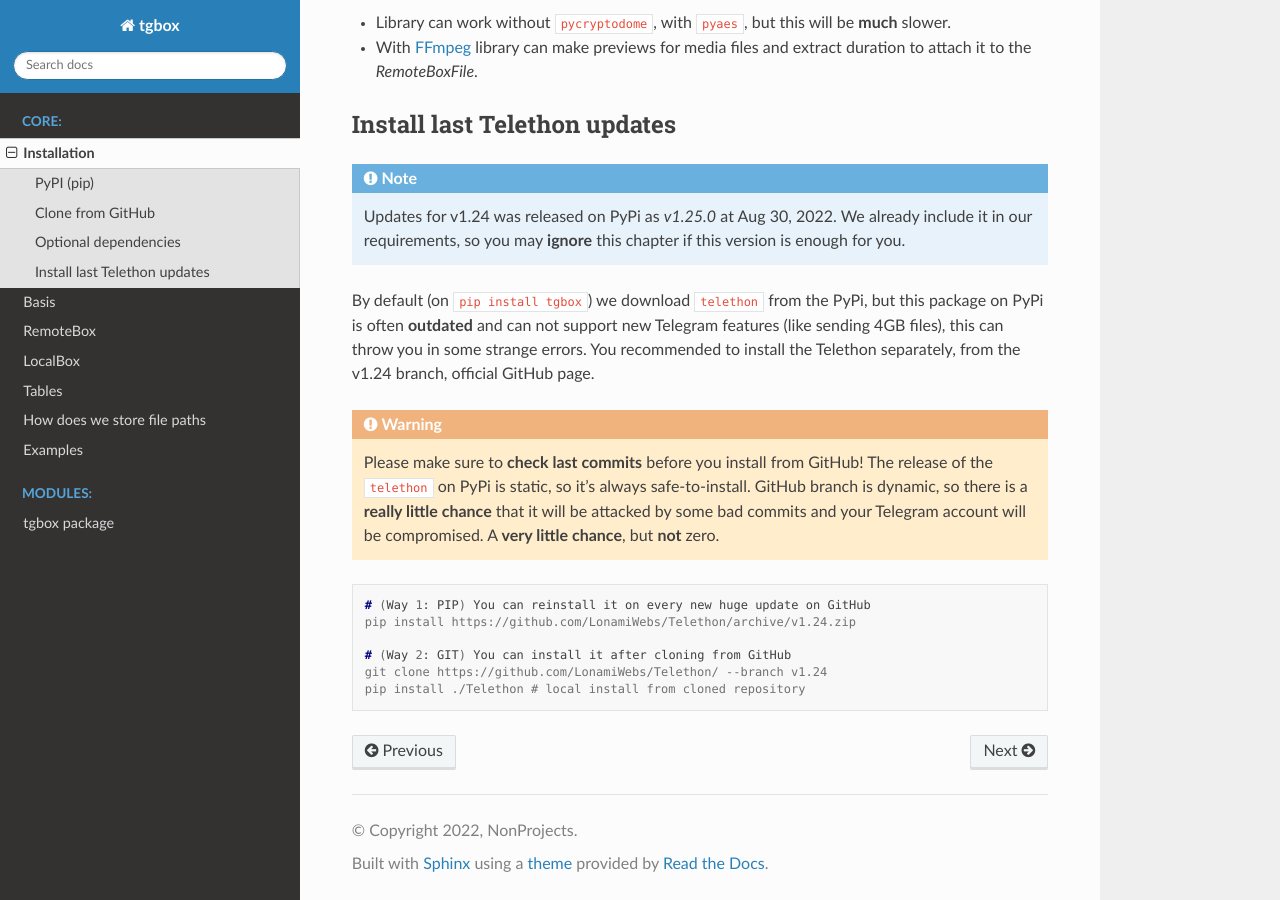
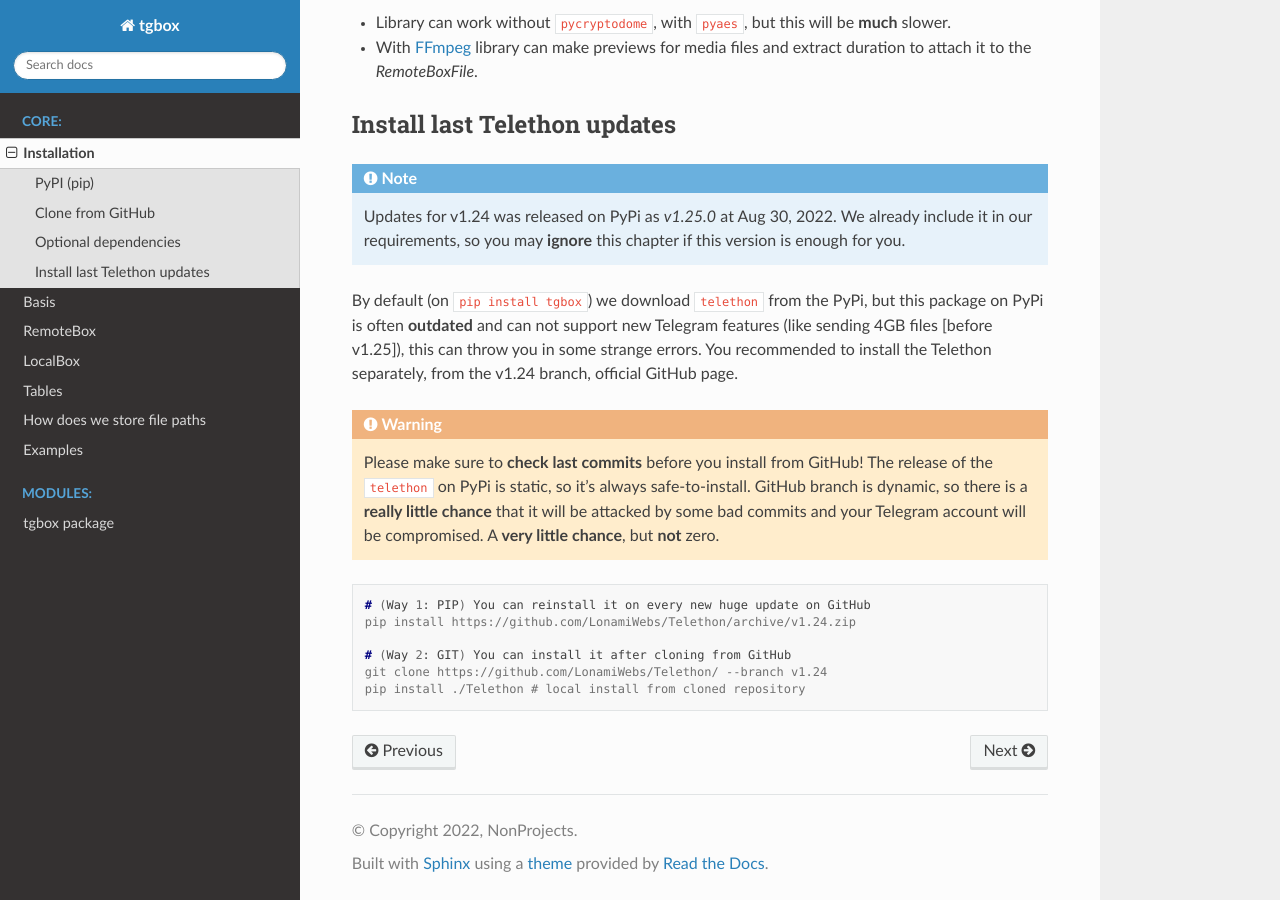
Before and after one commit to NonProjects/tgbox, a Sphinx documentation site: the page built from docs/installation.rst, in a window 1280 px wide and 900 px high, scrolled down 501 px. Built offline with Sphinx 7.4.7 and the Read the Docs theme 2.0.0, drawn with Linux system fonts in a browser that asks for light colours.

Commit message:
Update Installation.rst

```diff
--- a/docs/installation.rst
+++ b/docs/installation.rst
@@ -31,7 +31,7 @@
 .. note::
    Updates for v1.24 was released on PyPi as *v1.25.0* at Aug 30, 2022. We already include it in our requirements, so you may **ignore** this chapter if this version is enough for you.
 
-By default (on ``pip install tgbox``) we download ``telethon`` from the PyPi, but this package on PyPi is often **outdated** and can not support new Telegram features (like sending 4GB files), this can throw you in some strange errors. You recommended to install the Telethon separately, from the v1.24 branch, official GitHub page.
+By default (on ``pip install tgbox``) we download ``telethon`` from the PyPi, but this package on PyPi is often **outdated** and can not support new Telegram features (like sending 4GB files [before v1.25]), this can throw you in some strange errors. You recommended to install the Telethon separately, from the v1.24 branch, official GitHub page.
 
 .. warning::
    Please make sure to **check last commits** before you install from GitHub! The release of the ``telethon`` on PyPi is static, so it's always safe-to-install. GitHub branch is dynamic, so there is a **really little chance** that it will be attacked by some bad commits and your Telegram account will be compromised. A **very little chance**, but **not** zero.
```
